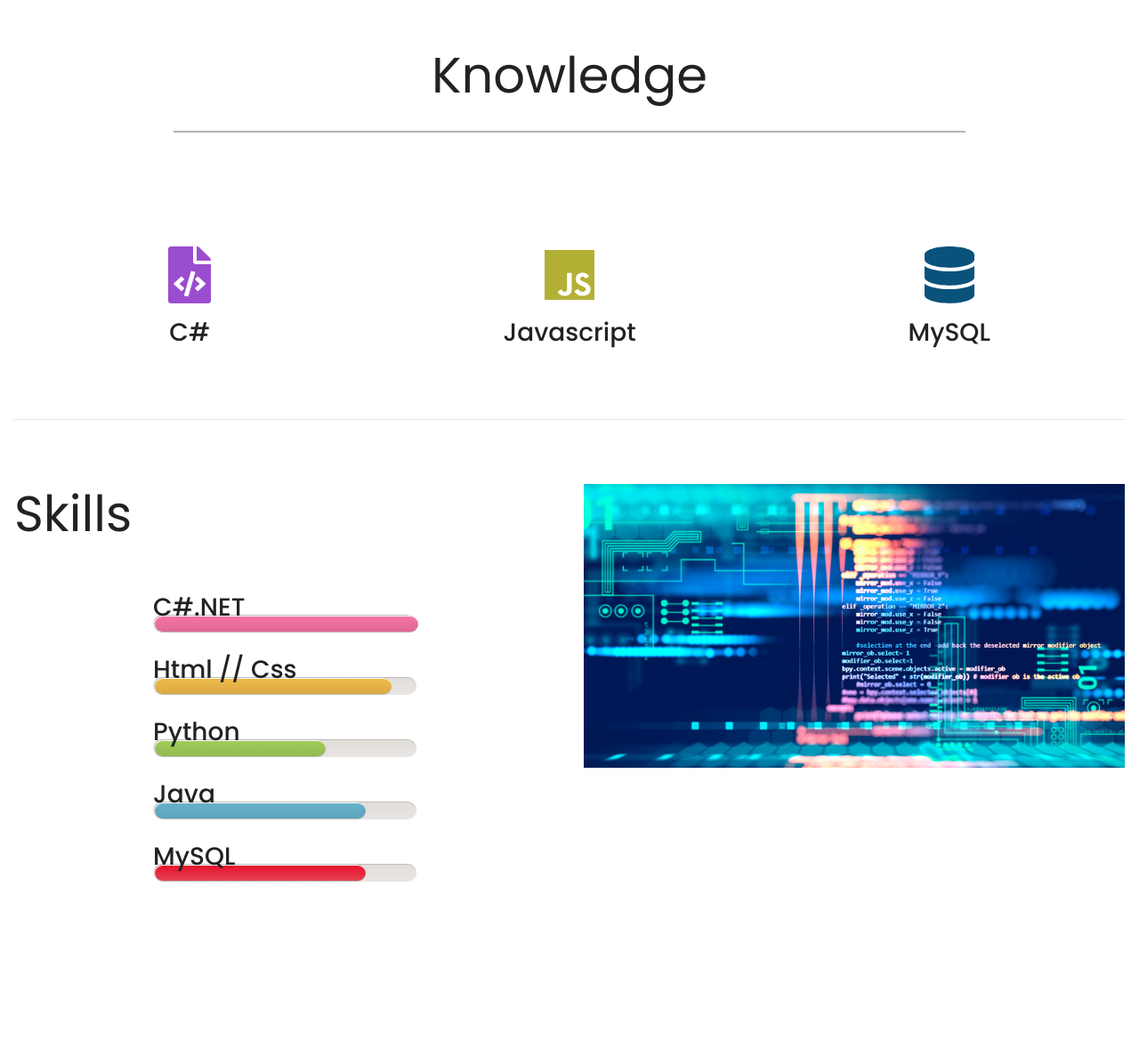
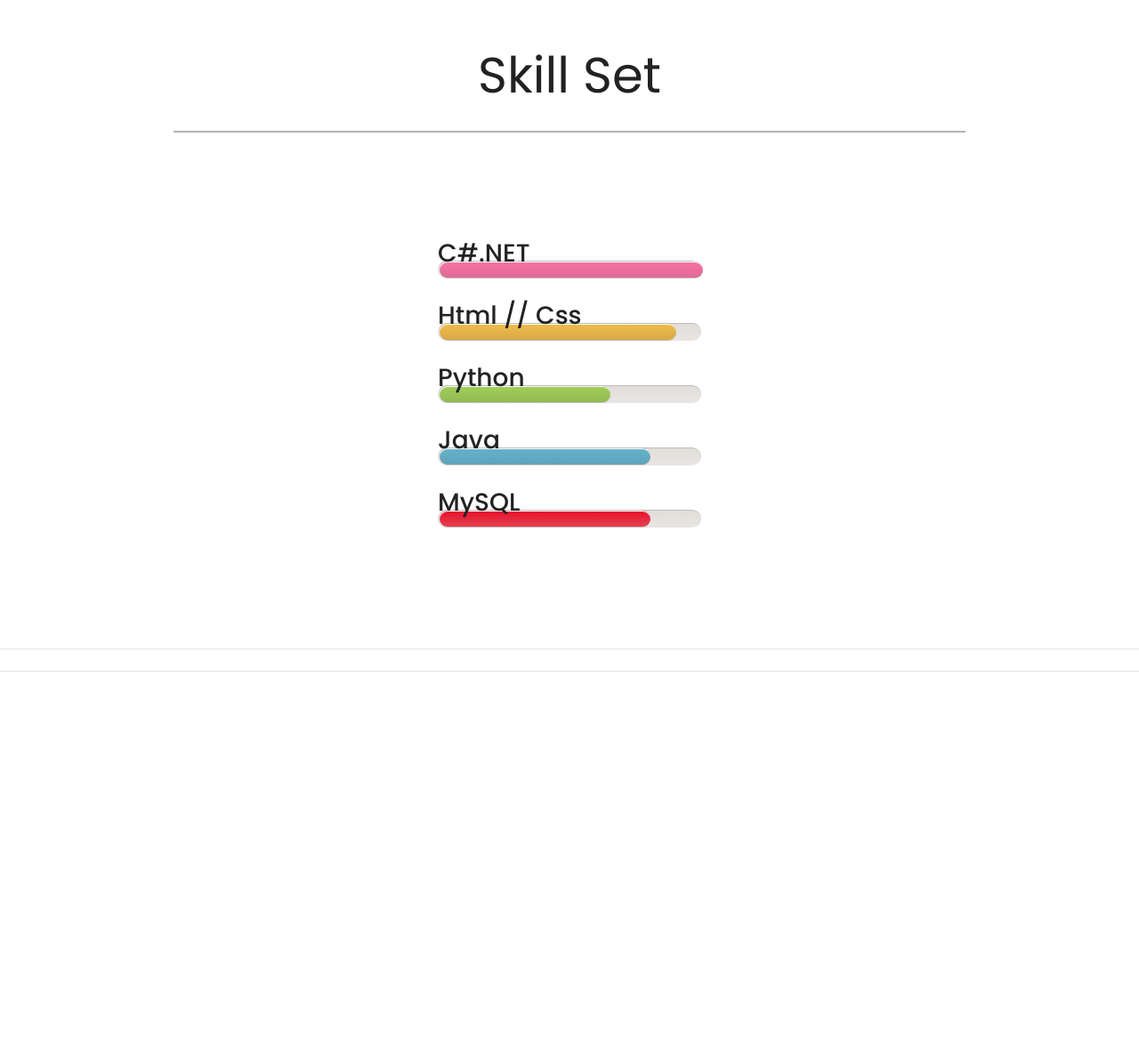
Before and after one commit to justinxwynkoop/justinxwynkoop.github.io, a plain HTML site: page index.html in a window 1280 px wide. Shown: the part 774-1952 px from the top of the page at 89% size. Drawn offline with nearby package versions, Linux system fonts and the light colour scheme.

Commit message:
Removed sections for easier navigation.

```diff
--- a/index.html
+++ b/index.html
@@ -35,7 +35,7 @@
               <a class="nav-link" href="#">Home</a>
             </li>
             <li class="nav-item">
-              <a class="nav-link" href="#experience">Experience</a>
+              <a class="nav-link" href="#experience">Skill Set</a>
             </li>
             <li class="nav-item">
               <a class="nav-link" href="#projects">Projects</a>
@@ -98,7 +98,7 @@
     <div class="container-fluid padding">
       <div class="row welcome text-center">
         <div class="col-12">
-          <h1 class="display-4" id="experience">Knowledge</h1>
+          <h1 class="display-4" id="experience">Skill Set</h1>
         </div>
         <hr />
         <div class="col-12">
@@ -106,47 +106,18 @@
 
         </div>
       </div>
+      <ul id="skill">
+        <li><span class="bar cs"></span><h3>C#.NET</h3></li>
+        <li><span class="bar html-css"></span><h3>Html // Css</h3></li>
+        <li><span class="bar python"></span><h3>Python</h3></li>
+        <li><span class="bar java"></span><h3>Java</h3></li>
+        <li><span class="bar mysql"></span><h3>MySQL</h3></li>
+      </ul>
 
     </div>
     <!--- Three Column Section -->
-    <div class="container-fluid padding">
-      <div class="row text-center padding">
-        <div class="col-xs-12 col-sm-6 col-md-4">
-          <i class="fas fa-file-code"></i>
-          <h3>C#</h3>
-        </div>
-        <div class="col-xs-12 col-sm-6 col-md-4">
-          <i class="fab fa-js"></i>
-          <h3>Javascript</h3>
-        </div>
-        <div class="col-sm-12 col-md-4">
-          <i class="fas fa-database"></i>
-          <h3>MySQL</h3>
-        </div>
-      </div>
       <hr class="my-4" />
     </div>
-    <!--- Two Column Section -->
-    <div class="container-fluid padding">
-      <div class="row padding">
-        <div class="col-md-12 col-lg-6">
-          <div class="skill">
-          <h1 class="display-4" id="">Skills</h1>
-          <ul id="skill">
-            <li><span class="bar cs"></span><h3>C#.NET</h3></li>
-            <li><span class="bar html-css"></span><h3>Html // Css</h3></li>
-            <li><span class="bar python"></span><h3>Python</h3></li>
-            <li><span class="bar java"></span><h3>Java</h3></li>
-            <li><span class="bar mysql"></span><h3>MySQL</h3></li>
-          </ul>
-          </div>
-          <br />
-        </div>
-        <div class="col-lg-6">
-          <img src="img/computer-science-header.jpg" class="img-fluid" />
-        </div>
-      </div>
-    </div>-->
     <hr class="my-4" />
     <!--- Fixed background -->
     <figure>
```
